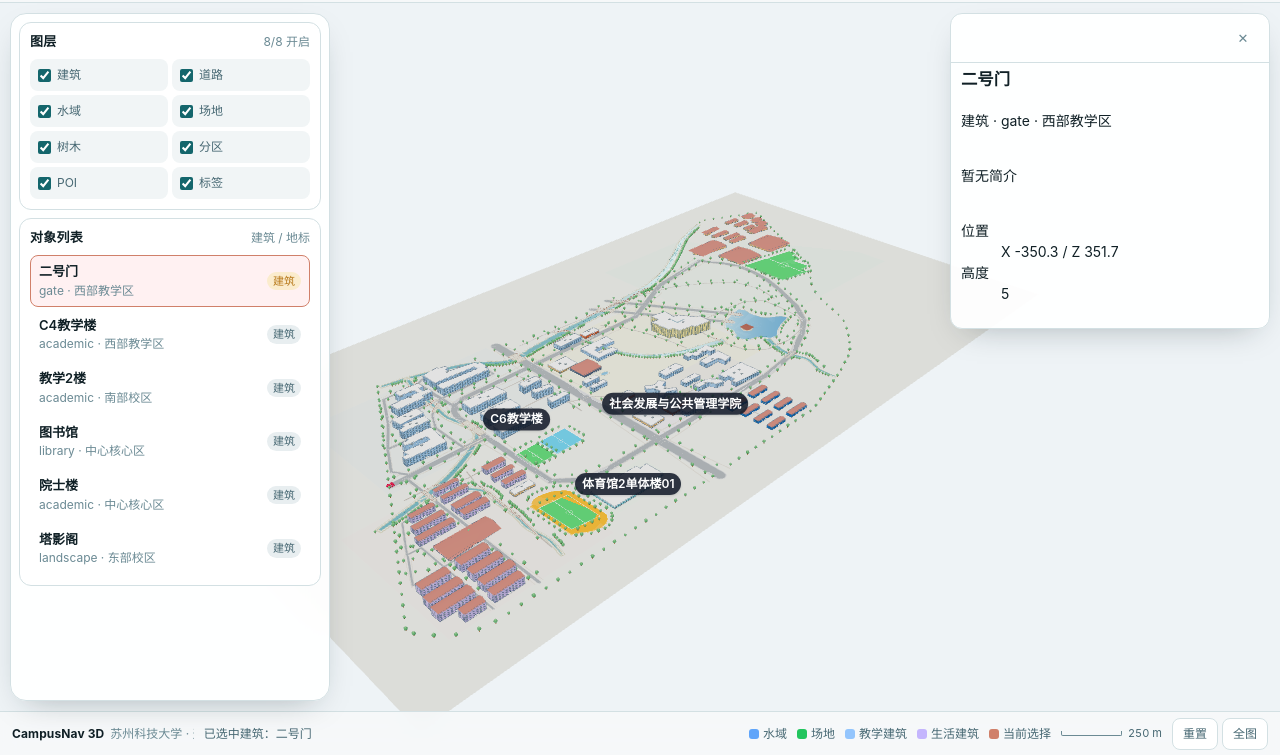
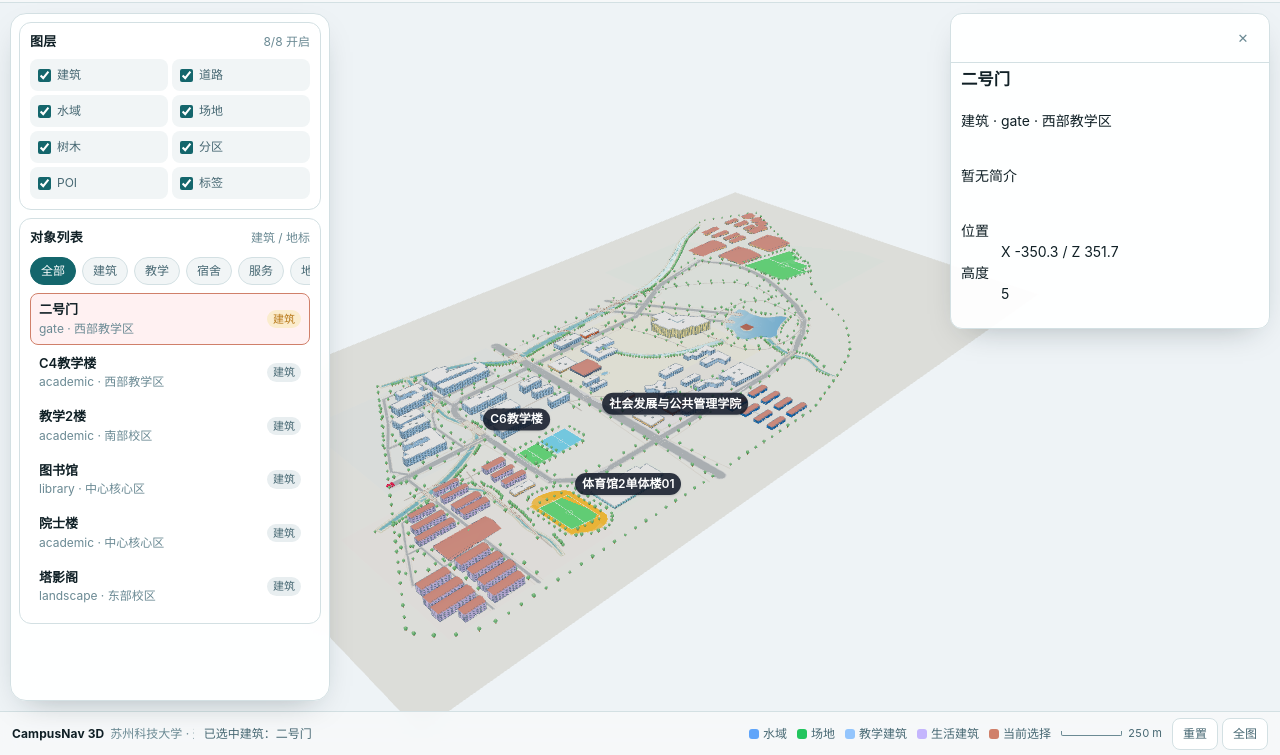
Before and after one commit to mico-v/campus-nav-3d, a website built with Vite: page demo.html in a window 1280 px wide. Shown: the part 45-800 px from the top of the page. Built offline with nearby package versions, Linux system fonts and the light colour scheme.

Commit message:
feat(ui): s4 分类 chip 筛选接上列表与搜索 (#32)
* feat(ui): s4 详情三档 sheet 与分类筛选

Ref #20

* ci(ui): verify.yml 把三档真浏览器 UI smoke 设为硬卡点，抽屉贴底断言补强

* ci(ui): ui-smoke 先 build 再验，verify-ui.mjs 只读 dist 不自己出产物

* feat(ui): s4 分类 chip 接上筛选状态，修正点击处理里遮蔽 activeFilter 的遮蔽变量

---------

Co-authored-by: cnb.mico-v <300VF8hf4PTB0jXk8GkciD+cnb.mico-v@noreply.cnb.cool>
Co-authored-by: Kei <kei-bot@users.noreply.github.com>

```diff
--- a/src/main.ts
+++ b/src/main.ts
@@ -4,7 +4,7 @@ import { createDefaultCampusData } from './data/campusData'
 import { CampusScene } from './scene/CampusScene'
 import { ViewState, type LayerKey } from './core/view/state'
 import { pickEntity, type PickedEntity } from './interaction'
-import { renderEntityList, renderDetails, searchEntities, updateSelectionToast, escapeHtml } from './ui/panel'
+import { renderEntityList, renderDetails, renderFilterChips, searchEntities, updateSelectionToast, escapeHtml, type EntityFilter } from './ui/panel'
 import { chooseScaleBar, metersPerPixel } from './ui/scale'
 import { mountWebglFallback, probeWebgl } from './ui/webgl-fallback'
 import { siteNavHtml } from './ui/site-nav'
@@ -46,6 +46,7 @@ app.innerHTML = `
     </section>
     <section class="card">
       <div class="section-head"><h2>对象列表</h2><span class="muted">建筑 / 地标</span></div>
+      <div id="entity-filters" class="filter-chips" role="group" aria-label="按分类筛选对象"></div>
       <div id="entity-list" class="entity-list"></div>
     </section>
   </aside>
@@ -71,7 +72,7 @@ const scaleBarEl = document.querySelector<HTMLElement>('#map-scale-bar')
 const scaleLabelEl = document.querySelector<HTMLElement>('#map-scale-label')
 
 const $ = <T extends HTMLElement>(sel: string): T => { const el = document.querySelector<T>(sel); if (!el) throw new Error(`UI element missing: ${sel}`); return el }
-const sceneHost = $<HTMLDivElement>('#scene'), labelLayer = $<HTMLDivElement>('#label-layer'), heroTitle = $<HTMLElement>('#hero-title'), entityList = $<HTMLDivElement>('#entity-list'), details = $<HTMLDivElement>('#details'), toast = $<HTMLDivElement>('#selection-toast'), search = $<HTMLInputElement>('#entity-search'), searchResults = $<HTMLDivElement>('#search-results'), layerControls = $<HTMLDivElement>('#layer-controls'), layerSummary = $<HTMLSpanElement>('#layer-summary'), sidebar = $<HTMLElement>('#sidebar'), detailCard = $<HTMLElement>('#detail-card'), detailClose = $<HTMLButtonElement>('#detail-close')
+const sceneHost = $<HTMLDivElement>('#scene'), labelLayer = $<HTMLDivElement>('#label-layer'), heroTitle = $<HTMLElement>('#hero-title'), entityList = $<HTMLDivElement>('#entity-list'), filterChips = $<HTMLDivElement>('#entity-filters'), details = $<HTMLDivElement>('#details'), toast = $<HTMLDivElement>('#selection-toast'), search = $<HTMLInputElement>('#entity-search'), searchResults = $<HTMLDivElement>('#search-results'), layerControls = $<HTMLDivElement>('#layer-controls'), layerSummary = $<HTMLSpanElement>('#layer-summary'), sidebar = $<HTMLElement>('#sidebar'), detailCard = $<HTMLElement>('#detail-card'), detailClose = $<HTMLButtonElement>('#detail-close')
 const data = createDefaultCampusData()
 const initialSelection: PickedEntity | null = data.buildings.length ? { kind: 'building', index: 0 } : null
 const view = new ViewState<PickedEntity>(initialSelection)
@@ -272,9 +273,13 @@ const layerDefs = [
 ] as const
 layerControls.innerHTML = layerDefs.map(([key, label]) => `<label class="toggle"><input type="checkbox" data-layer="${key}" ${view.layers[key] ? 'checked' : ''}><span>${label}</span></label>`).join('')
 
+// 分类筛选（s4）：chip 选中态与列表同步，搜索框输入时保持当前分类。
+let activeFilter: EntityFilter = 'all'
+
 function syncUi(): void {
   heroTitle.textContent = data.name
-  renderEntityList(data, view.selected, entityList, search.value)
+  renderFilterChips(filterChips, activeFilter)
+  renderEntityList(data, view.selected, entityList, search.value, activeFilter)
   // 详情卡是浮在图上的一块独立卡片（§6.3）：选中才出，关掉后重新选中还会再弹。
   renderDetails(data, view.selected, details)
   // 手动关掉的卡片不许被下一次 syncUi（切图层、拉抽屉）又弹回来。
@@ -301,6 +306,12 @@ function select(entity: PickedEntity, focus = true): void {
 }
 syncUi()
 
+filterChips.addEventListener('click', (event) => {
+  const chip = (event.target as HTMLElement).closest<HTMLElement>('[data-filter]')
+  if (!chip) return
+  activeFilter = (chip.dataset.filter ?? 'all') as EntityFilter
+  syncUi()
+})
 entityList.addEventListener('click', (event) => { const item = (event.target as HTMLElement).closest<HTMLElement>('[data-kind]'); if (!item) return; select(item.dataset.kind === 'building' ? { kind: 'building', index: Number(item.dataset.index) } : { kind: 'poi', id: item.dataset.id ?? '' }) })
 // 搜索联想浮层（§6.3）：输入即出，↑↓ 选项、Enter 选中、Esc 收起。
 let searchIndex = -1
@@ -327,7 +338,7 @@ function highlightSearchResult(step: number): void {
   search.setAttribute('aria-activedescendant', items[searchIndex].id)
   items[searchIndex].scrollIntoView({ block: 'nearest' })
 }
-search.addEventListener('input', () => { renderSearchResults(); renderEntityList(data, view.selected, entityList, search.value) })
+search.addEventListener('input', () => { renderSearchResults(); renderEntityList(data, view.selected, entityList, search.value, activeFilter) })
 search.addEventListener('keydown', (event) => {
   if (event.key === 'ArrowDown') { event.preventDefault(); highlightSearchResult(1) }
   else if (event.key === 'ArrowUp') { event.preventDefault(); highlightSearchResult(-1) }
--- a/src/style.css
+++ b/src/style.css
@@ -440,6 +440,33 @@ h3 {
 .toggle input {
   margin: 0;
   accent-color: var(--primary);
+}
+
+/* s4：分类筛选 chip 栏，横向可滚，窄屏不换行挤掉列表。 */
+.filter-chips {
+  display: flex;
+  gap: 6px;
+  overflow-x: auto;
+  padding: 2px 0 8px;
+  scrollbar-width: none;
+}
+.filter-chips::-webkit-scrollbar { display: none; }
+
+.filter-chips .chip {
+  flex: 0 0 auto;
+  font-size: 12px;
+  padding: 4px 10px;
+  border-radius: 999px;
+  border: 1px solid var(--outline);
+  background: var(--surface-1);
+  color: var(--ink-2);
+  cursor: pointer;
+}
+
+.filter-chips .chip.active {
+  border-color: var(--primary);
+  color: var(--on-primary);
+  background: var(--primary);
 }
 
 .entity-list {
```
Also changed, not shown: tests/ui-sheet.test.ts (+27 -0 lines).
